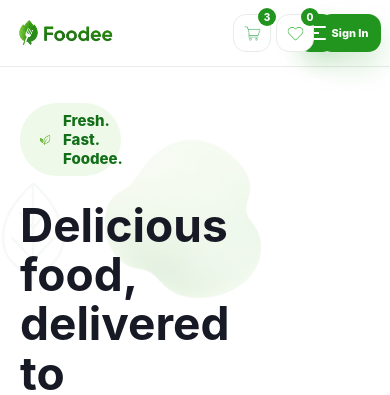
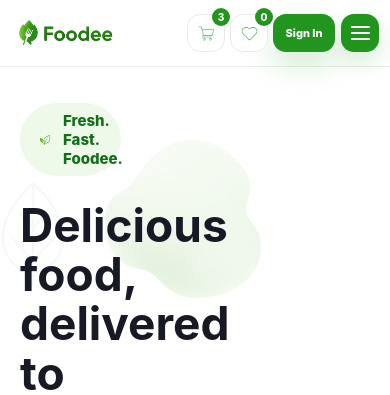
Before and after one commit to tabassum-sultana/Foodee-Database, a website: page index.html in a window 390 px wide. Shown: the top 395 px of the page. Drawn offline with Linux system fonts and the light colour scheme; no server answers.

Commit message:
chnage mobile view

```diff
--- a/css/mobile.css
+++ b/css/mobile.css
@@ -17,6 +17,8 @@
   }
 
   .brand {
+    grid-column: 1 !important;
+    grid-row: 1 !important;
     min-width: 0 !important;
   }
 
@@ -25,6 +27,8 @@
   }
 
   .header-actions {
+    grid-column: 2 !important;
+    grid-row: 1 !important;
     justify-self: end !important;
     display: flex !important;
     align-items: center !important;
@@ -88,6 +92,8 @@
   }
 
   .mobile-menu-toggle {
+    grid-column: 3 !important;
+    grid-row: 1 !important;
     border: 0 !important;
     background: var(--green) !important;
     box-shadow: 0 10px 22px rgba(34,149,31,.18) !important;
```
